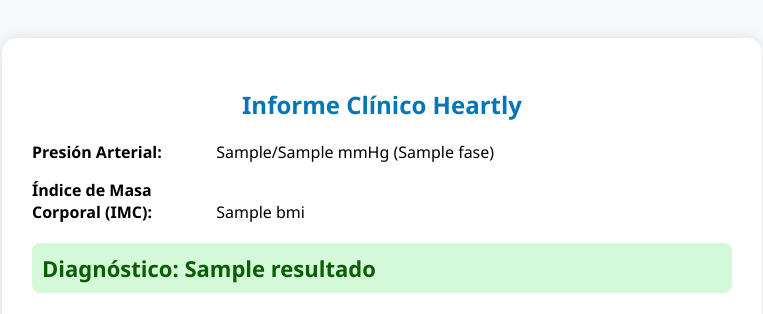
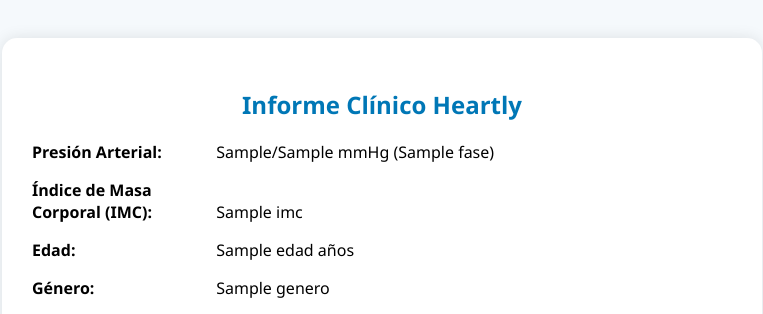
Before and after one commit to Bercelio/Heartley, a Flask app: template app/templates/resultado.html in a window 1280 px wide. Shown: the top 314 px of the page, without its empty margins (258-1021 px from the left). Run offline with Flask 3, Linux system fonts and the light colour scheme; the template is opened without the code that fills it: most values are stand-ins (such as "Sample title", 1, 10 or a date in 2020); parts of the project's set-up code (start-up, migrations or seed data) failed here and were passed over.

Commit message:
Update resultado.html

```diff
--- a/app/templates/resultado.html
+++ b/app/templates/resultado.html
@@ -62,7 +62,9 @@
 
         <div class="datos">
             <p><strong>Presión Arterial:</strong> {{ ap_hi }}/{{ ap_lo }} mmHg ({{ fase }})</p>
-            <p><strong>Índice de Masa Corporal (IMC):</strong> {{ bmi }}</p>
+            <p><strong>Índice de Masa Corporal (IMC):</strong> {{ imc }}</p>
+            <p><strong>Edad:</strong> {{ edad }} años</p>
+            <p><strong>Género:</strong> {{ genero }}</p>
         </div>
 
         <div class="diagnostico">
@@ -77,7 +79,7 @@
 
         <div class="grafica">
             <h4>Comparativa de tu salud frente a valores ideales</h4>
-            <img src="/{{ imagen }}" alt="Gráfica del paciente">
+            <img src="{{ url_for('static', filename='grafico_resultado.png') }}" alt="Gráfica del paciente">
         </div>
     </div>
 </body>
```
